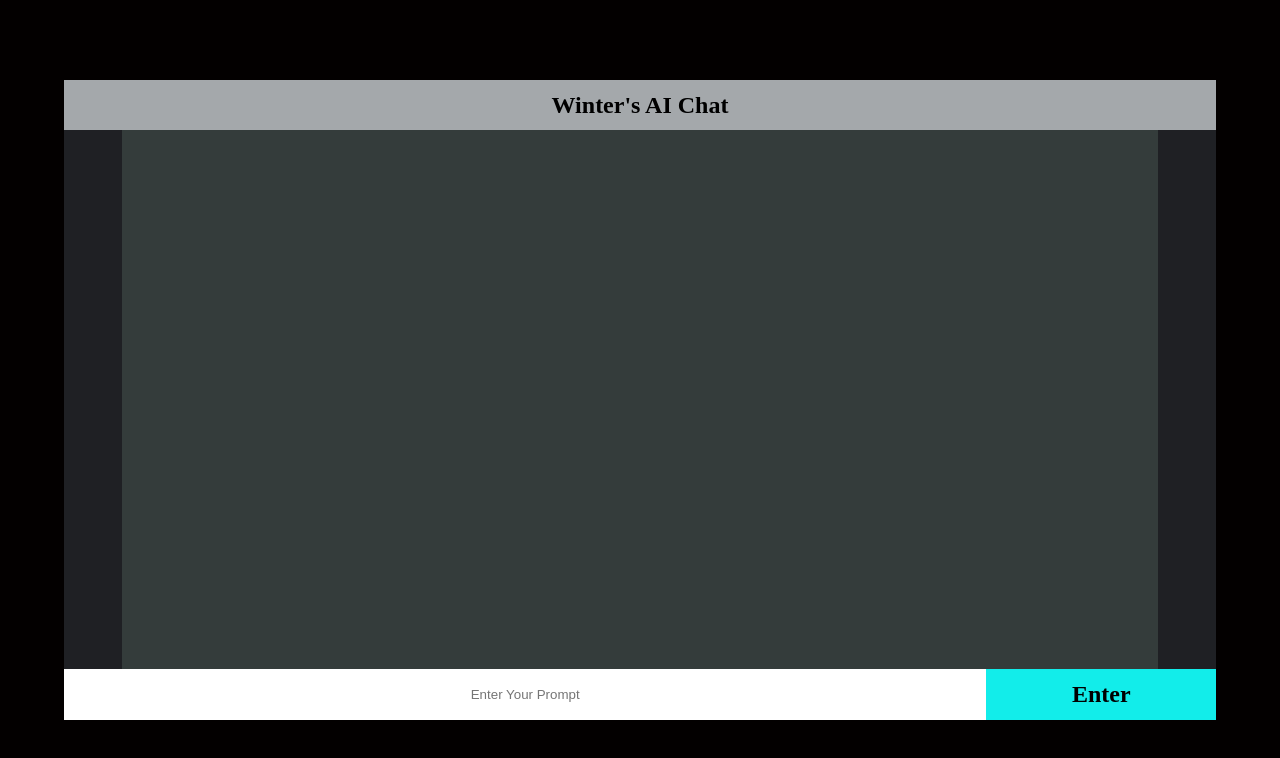
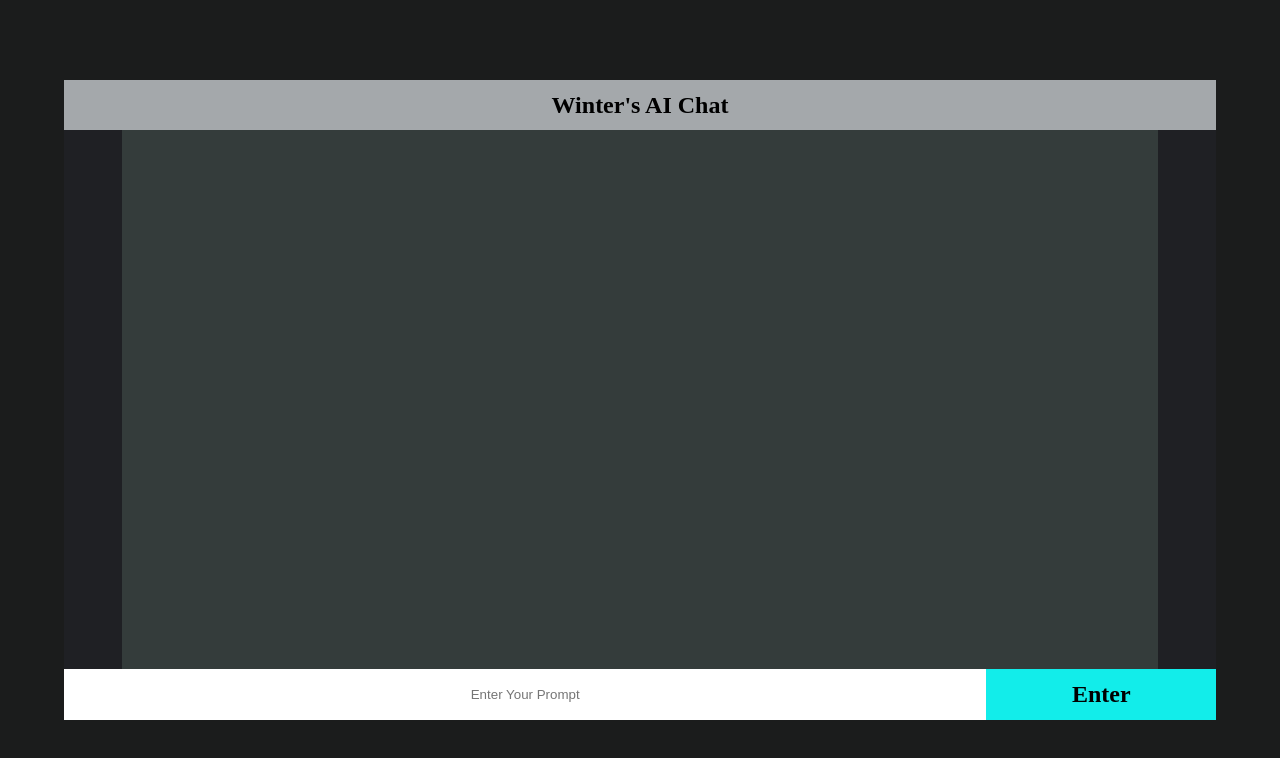
Before and after one commit to WinterSpark1/AIWebsite, a React (Vite) app: page / in a window 1280 px wide. Shown: the top 758 px of the page. Built offline with nearby package versions, Linux system fonts and the light colour scheme.

Commit message:
Moved AI.jsx into Chatbox folder for easier reusability of chatbox in other apps

```diff
--- a/src/App.css
+++ b/src/App.css
@@ -1,6 +1,6 @@
 .App {
   display: flex;
   flex-direction: column;
-  background-color: #030000;
+  background-color: #1b1c1c;
   width: 100vw; height: 100vh;
 }
--- a/src/Object/AI/AI.jsx
+++ b/src/Object/Chatbot/AI.jsx
@@ -28,5 +28,3 @@ export const generateReply = async ({ input_message }) => {
 
     return response;
 };
-
-export default { generateReply }
--- a/src/Object/Chatbot/Chatbot.jsx
+++ b/src/Object/Chatbot/Chatbot.jsx
@@ -1,6 +1,6 @@
 import { useState } from "react";
 import "./Chatbot.css";
-import { generateReply } from "../AI/AI.jsx";
+import { generateReply } from "./AI.jsx";
 
 const Chatbot = () => {
     const [messages, setMessages] = useState([]);
```
